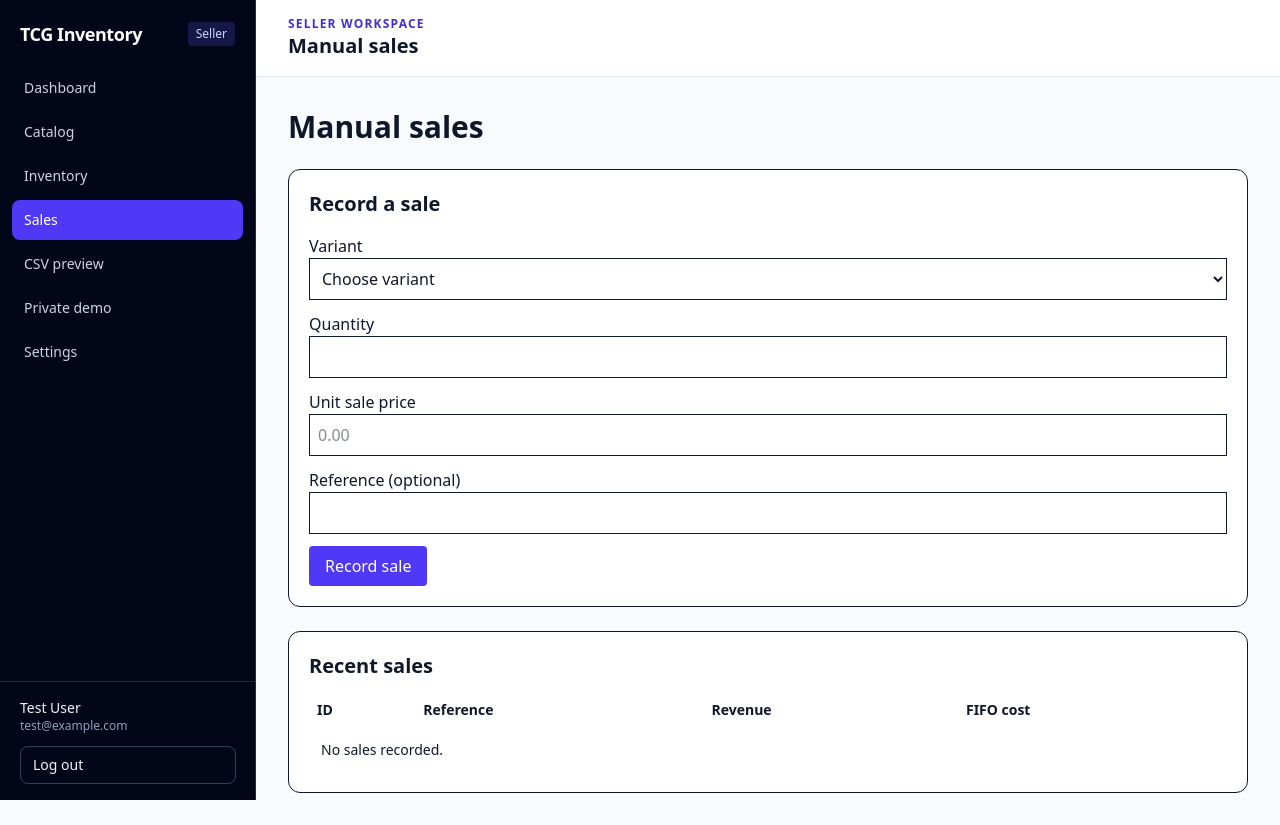
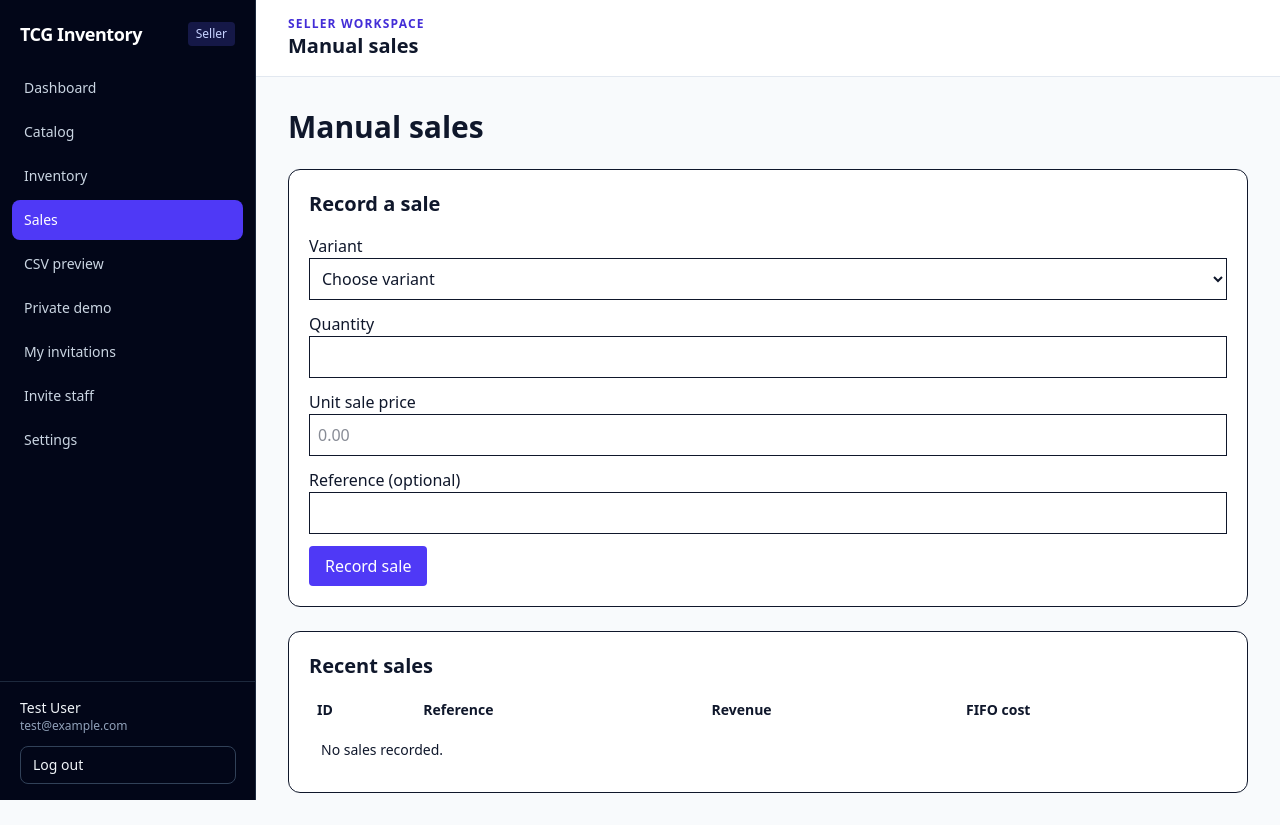
Before and after one commit to ariffasyraf-11/tcg-inventory, a Laravel app: page /sales in a window 1280 px wide. Run offline with Laravel 12, Linux system fonts and the light colour scheme; a user stored in the database is signed in; data comes from the database, SQL or seed files in the repository; data that the repository does not hold is empty; style sheets or scripts are compiled from the project's sources.

Commit message:
feat: add invitation inbox and owner invitation links to sidebar

```diff
--- a/resources/views/components/app-shell.blade.php
+++ b/resources/views/components/app-shell.blade.php
@@ -14,6 +14,8 @@
                 ['sales.index', 'Sales', 'sales.*'],
                 ['imports.index', 'CSV preview', 'imports.*'],
                 ['demo.persistent', 'Private demo', 'demo.persistent*'],
+                ['workspace-invitations.inbox', 'My invitations', 'workspace-invitations.inbox*'],
+                ['workspace-invitations.index', 'Invite staff', 'workspace-invitations.index'],
                 ['settings.index', 'Settings', 'settings.*'],
             ] as [$route, $label, $pattern])
                 <a href="{{ route($route) }}" @if(request()->routeIs($pattern)) aria-current="page" @endif
```
